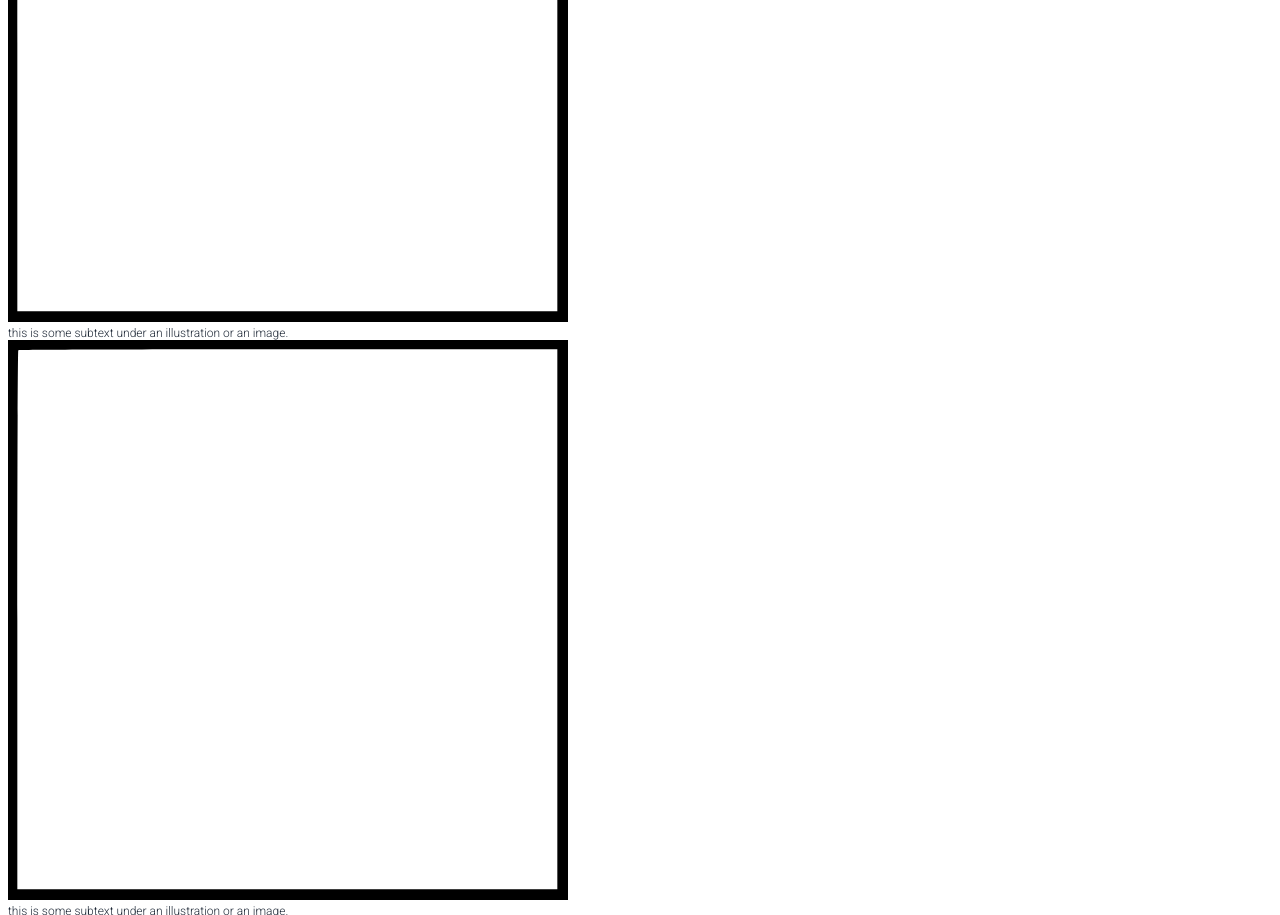
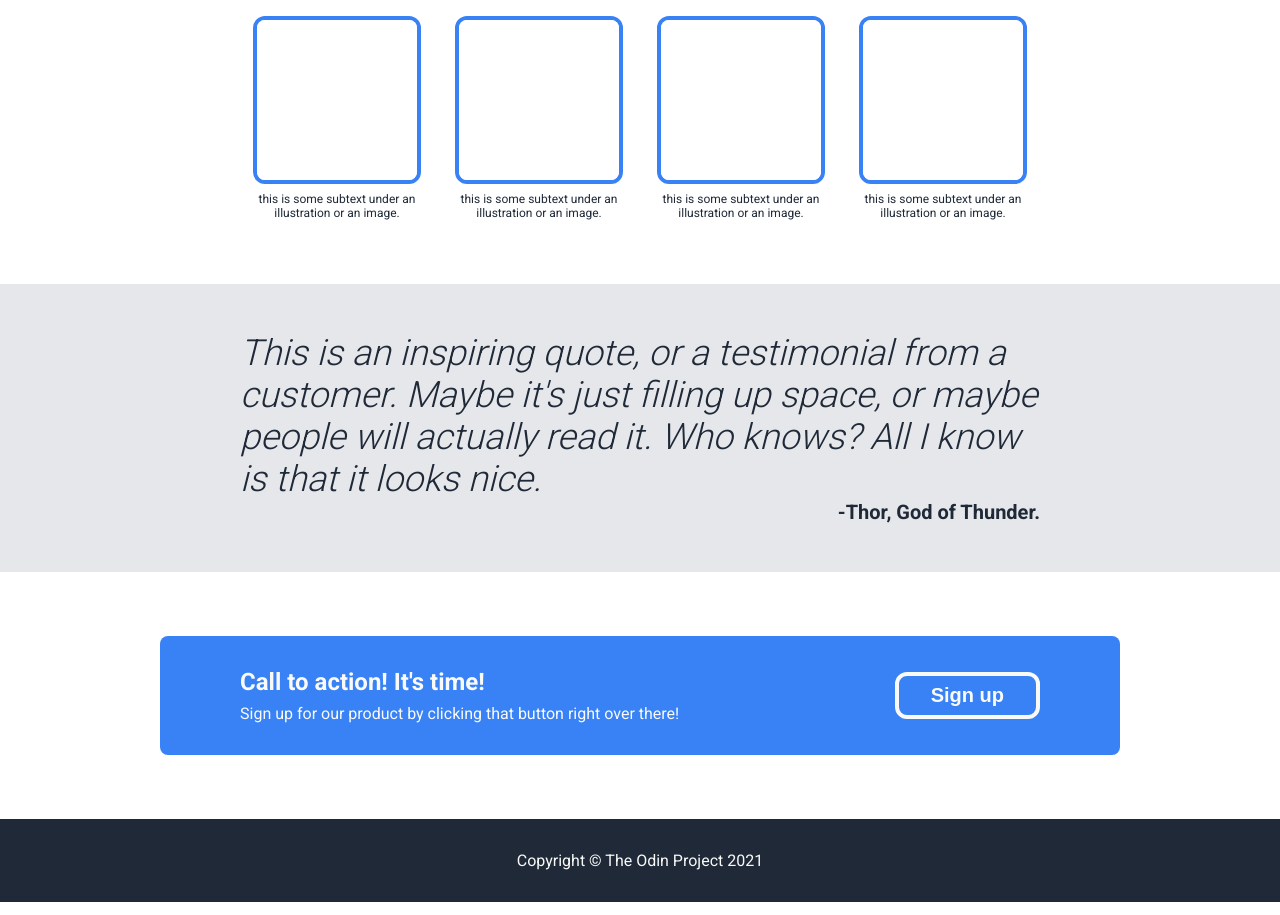
Before and after one commit to leo-peres/landing-page, a plain HTML site: page index.html in a window 1280 px wide. Shown: the part 602-1517 px from the top of the page. Drawn offline with Linux system fonts and the light colour scheme.

Commit message:
Update to my solution of the landing page project

```diff
--- a/index.html
+++ b/index.html
@@ -5,49 +5,73 @@
     <meta name="viewport" content="width=device-width, initial-scale=1.0">
     <title>Landing page</title>
     <link rel="stylesheet" href="./style.css">
-    <link href='https://fonts.googleapis.com/css?family=Roboto:300,500,700,800,900,1000' rel='stylesheet'>
+    <link href='https://fonts.googleapis.com/css?family=Roboto:300,400,500,700,800,900,1000' rel='stylesheet'>
 </head>
 <body>
 
     <div class="hero-text-section">
 
+        <div class="header">
             <div class="header-logo-text">Header Logo</div>
             <ul class="header-link-list">
                 <li><a>header link one</a></li>
                 <li><a>header link two</a></li>
                 <li><a>header link three</a></li>
             </ul>
+        </div>
 
+        <div class="hero-text">
+            <div class="hero-main-text-box">
                 <div class="hero-main-text">This website is awesome</div>
                 <div class="hero-secondary-text">This website has some subtext that goes here under the main title. It's a smaller font and the color is lower contrast.</div>
                 <button class="sign-up-button">Sign up</button>
+            </div>
 
-        <img src="./images/placeholder.jpg" alt="Placeholder image" class="placeholder-image" width=320px height="180px">
+            <div class="placeholder-image-box"><img src="./images/placeholder.jpg" alt="Placeholder image"></div>
+        </div>
 
     </div>
 
     <div class="info-section">
+
         <div class="information-header-text">Some random information.</div>
-        <div class="blank-image"><img src="./images/blank-image.svg" alt="Blank image"></div>
+
+        <div class="blank-images-box">
+            <div class="blank-image-subtext">
+                <img src="./images/blank-image.png" alt="Blank image">
                 <div class="blank-img-subtext">this is some subtext under an illustration or an image.</div>
-        <div class="blank-image"><img src="./images/blank-image.svg" alt="Blank image"></div>
+            </div>
+            <div class="blank-image-subtext">
+                <img src="./images/blank-image.png" alt="Blank image">
                 <div class="blank-img-subtext">this is some subtext under an illustration or an image.</div>
-        <div class="blank-image"><img src="./images/blank-image.svg" alt="Blank image"></div>
+            </div>
+            <div class="blank-image-subtext">
+                <img src="./images/blank-image.png" alt="Blank image">
                 <div class="blank-img-subtext">this is some subtext under an illustration or an image.</div>
-        <div class="blank-image"><img src="./images/blank-image.svg" alt="Blank image"></div>
+            </div>
+            <div class="blank-image-subtext">
+                <img src="./images/blank-image.png" alt="Blank image">
                 <div class="blank-img-subtext">this is some subtext under an illustration or an image.</div>
+            </div>
+        </div>
+
     </div>
 
     <div class="quote-section">
         <div class="quote-text">This is an inspiring quote, or a testimonial from a customer. Maybe it's just filling up space, or maybe people will actually read it. Who knows? All I know is that it looks nice.</div>
-        <div index="thor">-Thor, God of Thunder.</div>
+        <div class="thor">-Thor, God of Thunder.</div>
     </div>
 
     <div class="call-to-action-section">
         <div class="blue-background-box">
-            <div class="call-to-action-text">Call to action! It's time!</div>
+
+            <div class="call-to-action-text-box">
+                <div class="call-to-action-text" style="font-size: 24px; font-weight: bolder;">Call to action! It's time!</div>
                 <div class="call-to-action-text">Sign up for our product by clicking that button right over there!</div>
+            </div>
+
             <button class="sign-up-button">Sign up</button>
+
         </div>
     </div>
 
--- a/style.css
+++ b/style.css
@@ -1,15 +1,18 @@
 body {
     font-family: 'Roboto';
+    margin: 0;
+    min-height: 100vh;
     display: flex;
     flex-direction: column;
+    justify-content: stretch;
 }
+
+/* SECTIONS */
 
 .hero-text-section {
     background: #1f2937;
-}
-
-.info-section {
-
+    display: flex;
+    flex-direction: column;
 }
 
 .quote-section {
@@ -24,6 +27,7 @@ body {
 
 .header-logo-text {
     font-size: 24px;
+    font-weight: bolder;
     color: #f9faf8;
 }
 
@@ -32,11 +36,13 @@ body {
     padding: 0px;
     margin: 0px;
     display: flex;
+    gap: 32px;
 }
 
 .hero-secondary-text,
 .header-link-list {
     font-size: 18px;
+    font-weight: 400;
     color: #e5e7eb;;
 }
 
@@ -48,16 +54,12 @@ body {
 
 .sign-up-button {
     background: #3882f6;
+    font-size: 20px;
     font-weight: bold;
     color: #f9faf8;
-    padding: 4px 16px;
+    padding: 8px 32px;
     border: #f9faf8;
-    border-radius: 8px;
-}
-
-.placeholder-image {
-    width: 320px;
-    height: 180px;
+    border-radius: 12px;
 }
 
 /* INFO SECTION */
@@ -65,18 +67,15 @@ body {
 .information-header-text {
     font-size: 36px;
     font-weight: bolder;
+    text-align: center;
     color: #1f2937;
-}
-
-.blank-image {
-    border: 4px;
-    border-color: #3882f6;
 }
 
 .blank-img-subtext {
     font-size: 12px;
-    font-weight: 300;
-    color: #1f2937
+    font-weight: 400;
+    color: #1f2937;
+    text-align: center;
 }
 
 /* QUOTE SECTION */
@@ -89,12 +88,20 @@ body {
 }
 
 .thor {
+    font-size: 20px;
+    font-weight: bolder;
     color: #1f2937;
 }
 
 /* CALL TO ACTION SECTION */
 
+.call-to-action-section {
+    padding: 64px 160px;
+}
+
 .blue-background-box {
+    padding: 32px 80px;
+    border-radius: 8px;
     background: #3882f6;
 }
 
@@ -105,6 +112,103 @@ body {
 /* FOOTER */
 
 .footer {
-    font-size: 12px;
+    font-size: 16px;
     color: #f9faf8;
+    padding: 32px 0px;
+    text-align: center;
 }
+
+/* HERO TEXT BOXES */
+
+.header {
+    padding: 8px 160px;
+    display: flex;
+    justify-content: space-between;
+}
+
+.hero-text {
+    padding: 64px 160px;
+    display: flex;
+    justify-content: center;
+}
+
+.hero-main-text-box {
+    flex: 1 1 0px;
+    display: flex;
+    flex-direction: column;
+    justify-content: center;
+    align-items: stretch;
+    gap: 12px;
+}
+
+.hero-main-text-box .sign-up-button {
+    align-self: start;
+}
+
+.placeholder-image-box {
+    flex: 1 1 0px;
+    padding: 0px 32px;
+}
+
+.placeholder-image-box img {
+    height: 100%;
+    width: 100%;
+    object-fit: contain;
+}
+
+/* INFO BOXES */
+
+.info-section {
+    padding: 32px 240px;
+    display: flex;
+    flex-direction: column;
+}
+
+.blank-images-box {
+    padding: 32px 0px;
+    display: flex;
+    gap: 8px;
+}
+
+.blank-image-subtext {
+    display: flex;
+    flex-direction: column;
+    align-items: center;
+    gap: 8px;
+}
+
+.blank-image-subtext img {
+    border: 4px solid #3882f6;
+    border-radius: 12px;
+    max-height: 160px;
+    max-width: 160px;
+    flex: 1 1 0px;
+}
+
+/* QUOTE */
+
+.quote-section {
+    padding: 48px 240px;
+    display: flex;
+    flex-direction: column;
+    justify-content: stretch;
+    align-items: end;
+}
+
+/* CALL TO ACTION */
+
+.blue-background-box {
+    display: flex;
+    justify-content: space-between;
+    align-items: center;
+}
+
+.call-to-action-text-box {
+    display: flex;
+    flex-direction: column;
+    gap: 8px;
+}
+
+.blue-background-box .sign-up-button {
+    border: 4px solid #f9faf8;
+}
```
Also changed, not shown: images/blank-image.png (added), images/blank-image.svg (deleted). Lines whose indentation alone changed are shown as unchanged.
